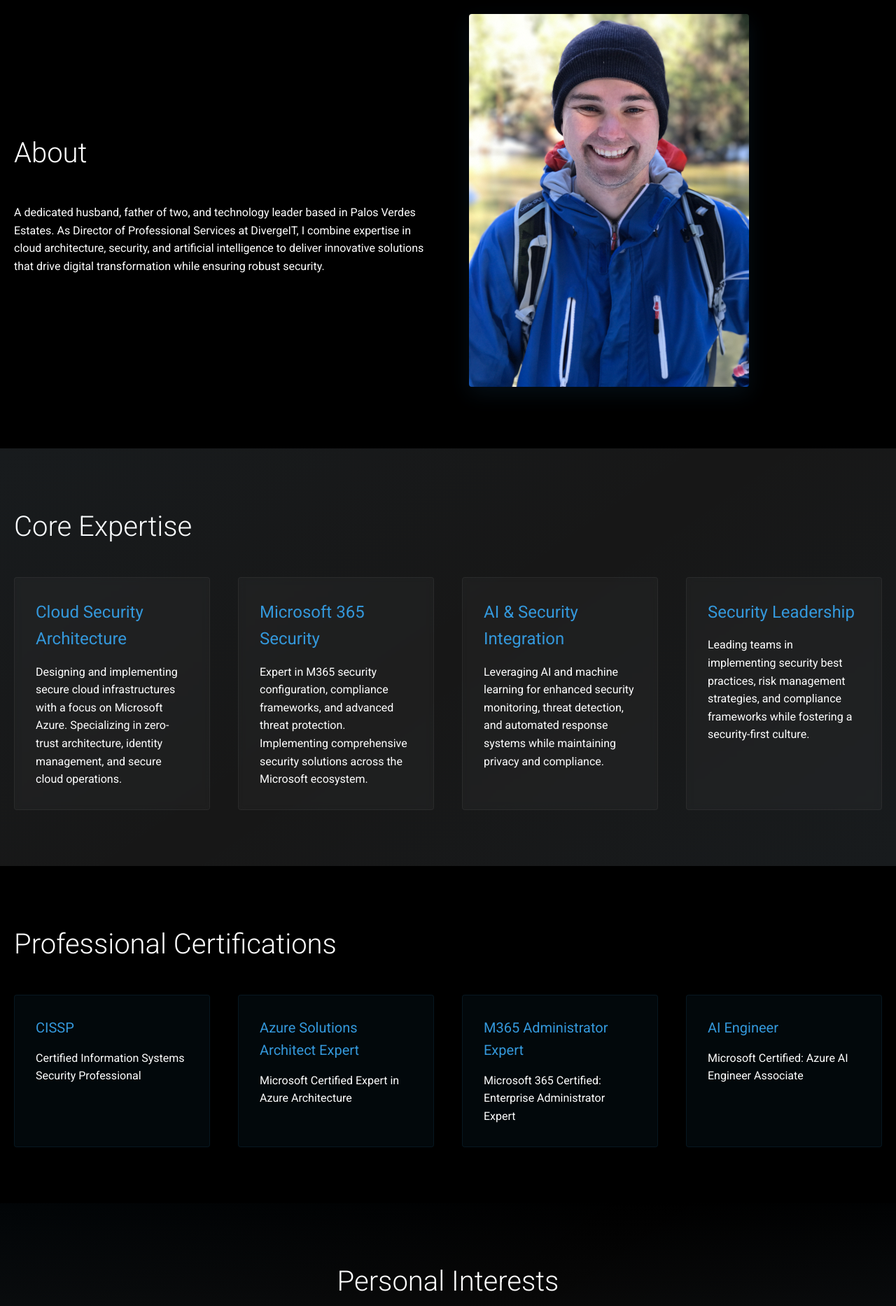
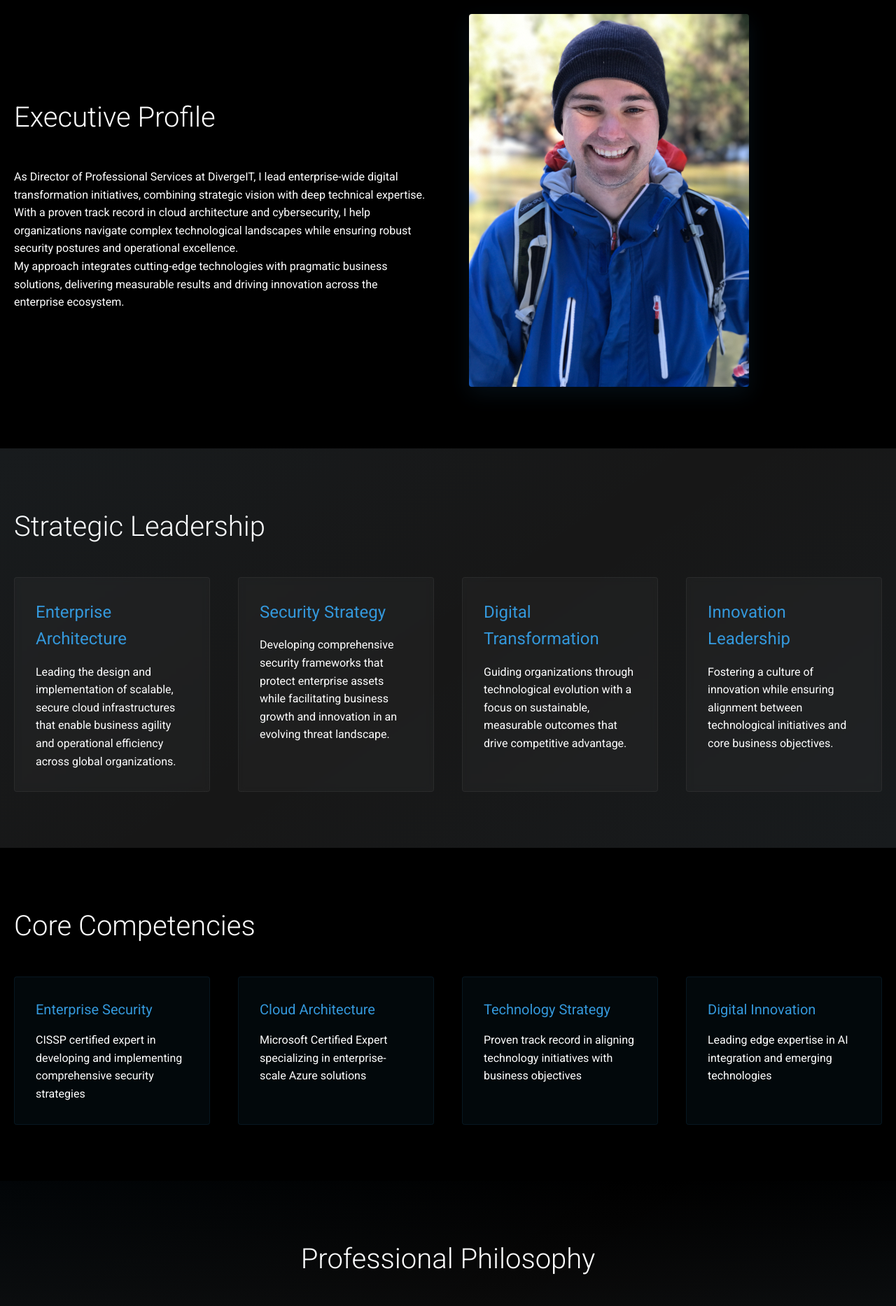
Before and after one commit to connorbescos/connorbescos.github.io, a plain HTML site: page index.html in a window 1280 px wide. Shown: the part 860-2727 px from the top of the page at 70% size. Drawn offline with Linux system fonts and the light colour scheme.

Commit message:
Update website title, meta description, and content for enhanced professional branding. Revise navigation labels and sections to reflect leadership role and expertise. Improve clarity and presentation of core competencies and personal philosophy.

```diff
--- a/index.html
+++ b/index.html
@@ -3,20 +3,20 @@
 <head>
     <meta charset="UTF-8">
     <meta name="viewport" content="width=device-width, initial-scale=1.0">
-    <title>Connor Bescos | Cloud & Security Architect</title>
+    <title>Connor Bescos | Executive Technology Leader</title>
     <link rel="stylesheet" href="styles.css">
     <link rel="preconnect" href="https://fonts.googleapis.com">
     <link rel="preconnect" href="https://fonts.gstatic.com" crossorigin>
     <link href="https://fonts.googleapis.com/css2?family=Roboto:wght@300;400;500&display=swap" rel="stylesheet">
-    <meta name="description" content="Connor Bescos - Cloud Solutions Architect, Security Expert & Director of Professional Services at DivergeIT">
+    <meta name="description" content="Connor Bescos - Executive Technology Leader, Cloud Solutions Architect, and Enterprise Security Expert">
 </head>
 <body>
     <nav>
         <div class="nav-brand">CB</div>
         <div class="nav-links">
-            <a href="#about">About</a>
-            <a href="#expertise">Expertise</a>
-            <a href="#certifications">Certifications</a>
+            <a href="#about">Profile</a>
+            <a href="#expertise">Leadership</a>
+            <a href="#certifications">Expertise</a>
             <a href="#contact">Contact</a>
         </div>
     </nav>
@@ -24,12 +24,12 @@
     <section class="hero">
         <div class="hero-content">
             <h1>Connor Bescos</h1>
-            <p class="subtitle">Cloud Solutions Architect & Security Expert</p>
+            <p class="subtitle">Executive Technology Leader & Strategic Advisor</p>
             <div class="hero-badges">
-                <span class="badge badge-primary">CISSP</span>
-                <span class="badge badge-secondary">Azure Architect</span>
-                <span class="badge badge-tertiary">M365 Expert</span>
-                <span class="badge badge-quaternary">AI Engineer</span>
+                <span class="badge badge-primary">Director of Professional Services</span>
+                <span class="badge badge-secondary">Enterprise Security Expert</span>
+                <span class="badge badge-tertiary">Digital Transformation Leader</span>
+                <span class="badge badge-quaternary">Strategic Innovation</span>
             </div>
         </div>
     </section>
@@ -37,8 +37,9 @@
     <section id="about" class="content-section">
         <div class="container">
             <div class="text-content">
-                <h2>About</h2>
-                <p>A dedicated husband, father of two, and technology leader based in Palos Verdes Estates. As Director of Professional Services at DivergeIT, I combine expertise in cloud architecture, security, and artificial intelligence to deliver innovative solutions that drive digital transformation while ensuring robust security.</p>
+                <h2>Executive Profile</h2>
+                <p>As Director of Professional Services at DivergeIT, I lead enterprise-wide digital transformation initiatives, combining strategic vision with deep technical expertise. With a proven track record in cloud architecture and cybersecurity, I help organizations navigate complex technological landscapes while ensuring robust security postures and operational excellence.</p>
+                <p>My approach integrates cutting-edge technologies with pragmatic business solutions, delivering measurable results and driving innovation across the enterprise ecosystem.</p>
             </div>
             <div class="image-content">
                 <img src="profile.JPG" alt="Connor Bescos" class="profile-image">
@@ -48,23 +49,23 @@
 
     <section id="expertise" class="content-section dark">
         <div class="container">
-            <h2>Core Expertise</h2>
+            <h2>Strategic Leadership</h2>
             <div class="expertise-grid">
                 <div class="expertise-card spotlight">
-                    <h3>Cloud Security Architecture</h3>
-                    <p>Designing and implementing secure cloud infrastructures with a focus on Microsoft Azure. Specializing in zero-trust architecture, identity management, and secure cloud operations.</p>
+                    <h3>Enterprise Architecture</h3>
+                    <p>Leading the design and implementation of scalable, secure cloud infrastructures that enable business agility and operational efficiency across global organizations.</p>
                 </div>
                 <div class="expertise-card spotlight">
-                    <h3>Microsoft 365 Security</h3>
-                    <p>Expert in M365 security configuration, compliance frameworks, and advanced threat protection. Implementing comprehensive security solutions across the Microsoft ecosystem.</p>
+                    <h3>Security Strategy</h3>
+                    <p>Developing comprehensive security frameworks that protect enterprise assets while facilitating business growth and innovation in an evolving threat landscape.</p>
                 </div>
                 <div class="expertise-card spotlight">
-                    <h3>AI & Security Integration</h3>
-                    <p>Leveraging AI and machine learning for enhanced security monitoring, threat detection, and automated response systems while maintaining privacy and compliance.</p>
+                    <h3>Digital Transformation</h3>
+                    <p>Guiding organizations through technological evolution with a focus on sustainable, measurable outcomes that drive competitive advantage.</p>
                 </div>
                 <div class="expertise-card spotlight">
-                    <h3>Security Leadership</h3>
-                    <p>Leading teams in implementing security best practices, risk management strategies, and compliance frameworks while fostering a security-first culture.</p>
+                    <h3>Innovation Leadership</h3>
+                    <p>Fostering a culture of innovation while ensuring alignment between technological initiatives and core business objectives.</p>
                 </div>
             </div>
         </div>
@@ -72,23 +73,23 @@
 
     <section id="certifications" class="content-section">
         <div class="container">
-            <h2>Professional Certifications</h2>
+            <h2>Core Competencies</h2>
             <div class="cert-grid">
                 <div class="cert-card glow">
-                    <h3>CISSP</h3>
-                    <p>Certified Information Systems Security Professional</p>
+                    <h3>Enterprise Security</h3>
+                    <p>CISSP certified expert in developing and implementing comprehensive security strategies</p>
                 </div>
                 <div class="cert-card glow">
-                    <h3>Azure Solutions Architect Expert</h3>
-                    <p>Microsoft Certified Expert in Azure Architecture</p>
+                    <h3>Cloud Architecture</h3>
+                    <p>Microsoft Certified Expert specializing in enterprise-scale Azure solutions</p>
                 </div>
                 <div class="cert-card glow">
-                    <h3>M365 Administrator Expert</h3>
-                    <p>Microsoft 365 Certified: Enterprise Administrator Expert</p>
+                    <h3>Technology Strategy</h3>
+                    <p>Proven track record in aligning technology initiatives with business objectives</p>
                 </div>
                 <div class="cert-card glow">
-                    <h3>AI Engineer</h3>
-                    <p>Microsoft Certified: Azure AI Engineer Associate</p>
+                    <h3>Digital Innovation</h3>
+                    <p>Leading edge expertise in AI integration and emerging technologies</p>
                 </div>
             </div>
         </div>
@@ -96,14 +97,14 @@
 
     <section class="content-section interests dark">
         <div class="container">
-            <h2>Personal Interests</h2>
-            <p class="interest-text">Beyond technology and security, I'm an avid tinkerer who finds joy in hands-on projects - from electronics and home improvement to woodworking. This passion for creating and problem-solving enhances my approach to security architecture and keeps me thinking innovatively about protecting digital assets.</p>
+            <h2>Professional Philosophy</h2>
+            <p class="interest-text">I believe in leveraging technology not just as a tool, but as a strategic asset that drives business value. My approach combines technical expertise with business acumen to deliver solutions that enhance operational efficiency, strengthen security postures, and create sustainable competitive advantages for organizations.</p>
         </div>
     </section>
 
     <section id="contact" class="content-section">
         <div class="container">
-            <h2>Contact Me</h2>
+            <h2>Connect</h2>
             <div class="contact-links">
                 <a href="mailto:connor@connorbescos.com" class="contact-button glow">Email</a>
                 <a href="https://www.linkedin.com/in/connor-bescos-29959b53/" target="_blank" rel="noopener noreferrer" class="contact-button glow">LinkedIn</a>
@@ -114,7 +115,7 @@
 
     <footer>
         <div class="container">
-            <p>© 2025 Connor Bescos</p>
+            <p>© 2024 Connor Bescos | Executive Technology Leader</p>
         </div>
     </footer>
 </body>
```
